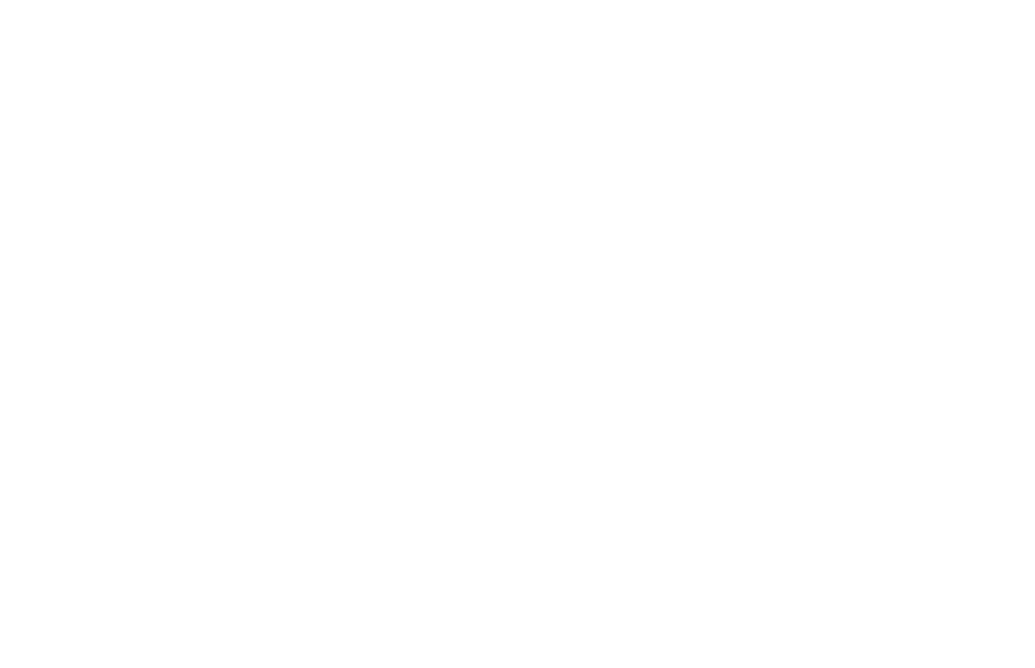
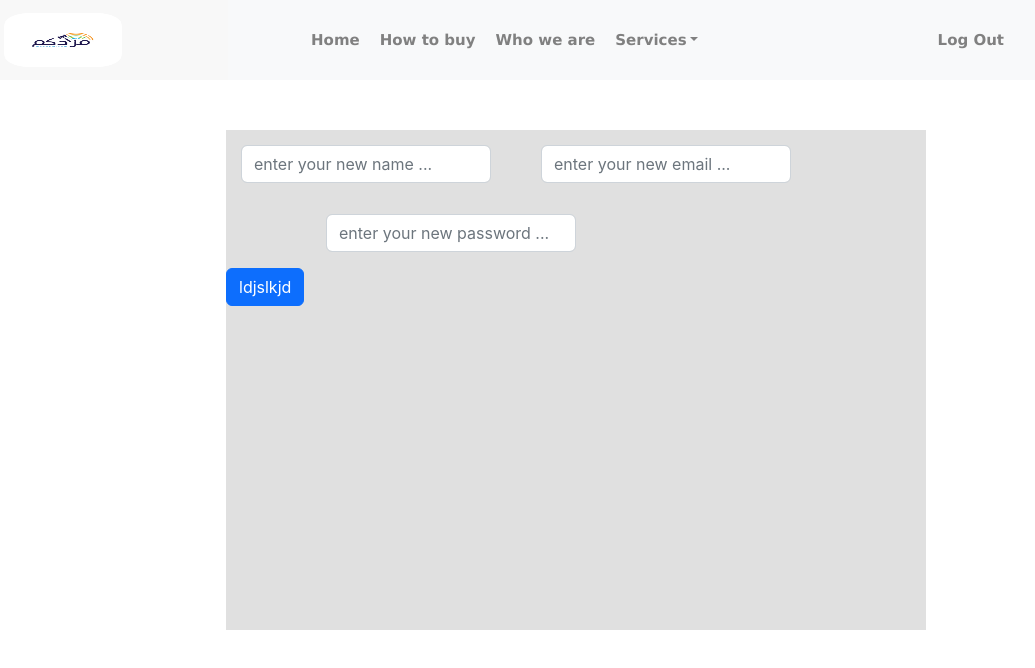
Before and after one commit to Alaa960/Mzadkom-App-Master, a React (Create React App) app: page /editprofile in a window 1280 px wide. Before the commit this address had no page. Shown: the top 668 px of the page, without its empty margins (184-1219 px from the left). Built offline with nearby package versions, Linux system fonts and the light colour scheme.

Commit message:
edit user profile

```diff
--- a/src/App.js
+++ b/src/App.js
@@ -10,6 +10,7 @@
 import Products from './components/Products/Products';
 import AddProduct from './components/AddProduct/AddProduct';
 import UserProducts from './components/UserProducts/UserProducts';
+import EditProfile from './components/EditProfile/EditProfile';
 function App() {
   return (
     <div>
@@ -24,6 +25,7 @@
         <Route path='/profile' element={<Profile />} />
         <Route path='/addProduct' element={<AddProduct />} />
         <Route path='/yourproducts' element={<UserProducts />} />
+        <Route path='/editprofile' element={<EditProfile />} />
       </Routes>
     </div>
   );
--- /dev/null
+++ b/src/components/EditProfile/EditProfile.css
@@ -0,0 +1,23 @@
+.edit-form {
+    width: 700px;
+    height: 500px;
+    background: #e0e0e0;
+    margin-left: 410px;
+    margin-top: 50px;
+    align-items: center;
+    justify-content: center;
+}
+.inputs {
+    padding: 15px;
+}
+.namelInput {
+    width: 250px;
+}
+.emailInput {
+    width: 250px;
+    margin-left: 50px;
+}
+.passwordInput {
+    width: 250px;
+    margin-left: 100px;
+}
--- /dev/null
+++ b/src/components/EditProfile/EditProfile.js
@@ -0,0 +1,62 @@
+import React, { useState } from 'react'
+import NavBar from '../Navbar/Navbar'
+import './EditProfile.css'
+import axios from 'axios'
+import { getTokens, getUser } from '../../services/LocalStorage'
+export default function EditProfile() {
+    const [email, setEmail] = useState('')
+    const [password, setPassword] = useState('')
+    const [name, setName] = useState('')
+    const config = {
+        headers: {
+            token: getTokens()
+        }
+    }
+    const data = {
+        name: name,
+        email: email,
+        password: password
+    }
+    const EditProfile = () => {
+        axios.put(`http://localhost:3001/api/users/updateUser/${getUser()}`, data, config)
+            .then(res => {
+                console.log(res.data)
+            })
+    }
+    return (
+        <div>
+            <NavBar />
+            <div className='edit-form'>
+                <form className='form'>
+                    {/* new name input */}
+                    <div className='mb-3 inputs d-flex'>
+                        <input
+                            value={name}
+                            onChange={e => setName(e.target.value)}
+                            className='form-control namelInput'
+                            placeholder='enter your new name ...'
+                        />
+                        {/* new email input */}
+                        <input
+                            value={email}
+                            onChange={e => setEmail(e.target.value)}
+                            className='form-control emailInput'
+                            placeholder='enter your new email ...'
+                        />
+                    </div>
+                    {/* new password input */}
+                    <div className='mb-3'>
+                        <input
+                            value={password}
+                            onChange={e => setPassword(e.target.value)}
+                            className='form-control passwordInput'
+                            placeholder='enter your new password ...'
+                        />
+                    </div>
+                </form>
+                <button className='btn btn-primary' onClick={EditProfile}>ldjslkjd</button>
+            </div>
+
+        </div>
+    )
+}
--- a/src/components/Navbar/Navbar.js
+++ b/src/components/Navbar/Navbar.js
@@ -35,6 +35,9 @@
                             <NavDropdown.Item>
                                 <Link to='/yourproducts' className='home-link'>Your Products</Link>
                             </NavDropdown.Item>
+                            <NavDropdown.Item>
+                                <Link to='/editprofile' className='home-link'>Edit Profile</Link>
+                            </NavDropdown.Item>
                         </NavDropdown>
                     </Navbar.Collapse>
                     <Navbar.Collapse className='justify-content-end'>
--- a/src/components/Product-Info/ProductInfo.js
+++ b/src/components/Product-Info/ProductInfo.js
@@ -49,7 +49,6 @@
     }
     //make a report
     const MakeReport = (user_id) => {
-        console.log(user_id)
         axios.post(`http://localhost:3001/api/reports/report/${user_id}`, reports, config)
             .then(res => {
                 console.log(res.data)
@@ -113,7 +112,13 @@
                                     {product.user_id}
                                 </div>
                                 <div className='Bidding-Mounts'>
-                                    <input className='Input-Bidding-Mount' type='text' placeholder='Enter you bidding amount' value={mount_auction} onChange={e => setMountAuction(e.target.value)} />
+                                    {/* this input for making auction */}
+                                    <input
+                                        className='Input-Bidding-Mount'
+                                        type='text' placeholder='Enter you bidding amount'
+                                        value={mount_auction}
+                                        onChange={e => setMountAuction(e.target.value)}
+                                    />
                                 </div>
                                 <div className='Product-Actions'>
                                     <button onClick={MakeAnAuction} className='btn btn-outline-danger'>Bid Now</button>
@@ -143,6 +148,7 @@
                 <div className='row'>
                     <div className='col-lg-6 col-md-6 col-sm-12'>
                         <p>this product for {product.name}</p>
+                        {/* this input for making report */}
                         <input
                             placeholder='enter you report description'
                             value={report_content}
@@ -150,7 +156,6 @@
                         />
                         <button className='btn btn-danger' onClick={() => MakeReport(product.user_id)}>report the user</button>
                     </div>
-
                 </div>
             </div>
         </div >
```
